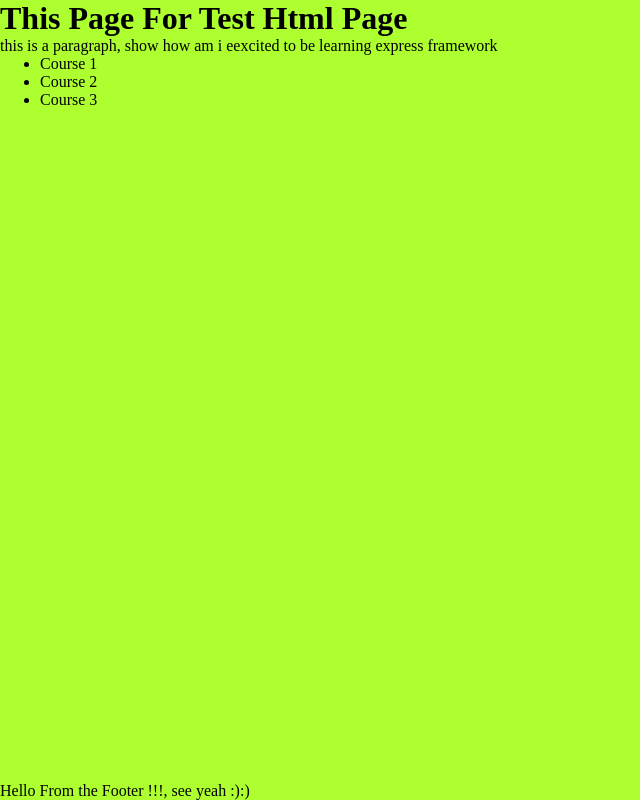
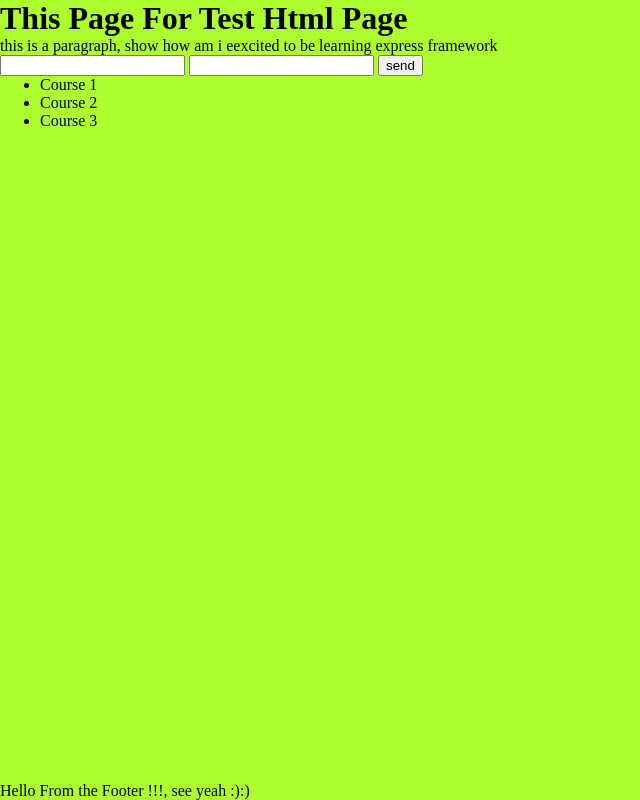
Before and after one commit to zakariaazaraf/expressCourse, a website: page staticFile/index.html in a window 1280 px wide. Shown: the whole page, without its empty margins (0-640 px from the left). Drawn offline with Linux system fonts and the light colour scheme.

Commit message:
install body-parser to destruct tha data, and use Post to bring data from the client

```diff
--- a/package.json
+++ b/package.json
@@ -10,6 +10,7 @@
   "author": "",
   "license": "ISC",
   "dependencies": {
+    "body-parser": "^1.19.0",
     "express": "^4.17.1"
   }
 }
--- a/staticFile/index.html
+++ b/staticFile/index.html
@@ -12,6 +12,12 @@
     </header>
     <p>this is a paragraph, show how am i eexcited to be learning express framework</p>
 
+    <form action="/user" method="POST">
+        <input type="text" name="username">
+        <input type="text" name="password">
+        <button>send</button>
+    </form>
+
     <ul>
         <li>Course 1</li>
         <li>Course 2</li>
```
Also changed, not shown: server.js (+12 -1 lines), 1 other file.
